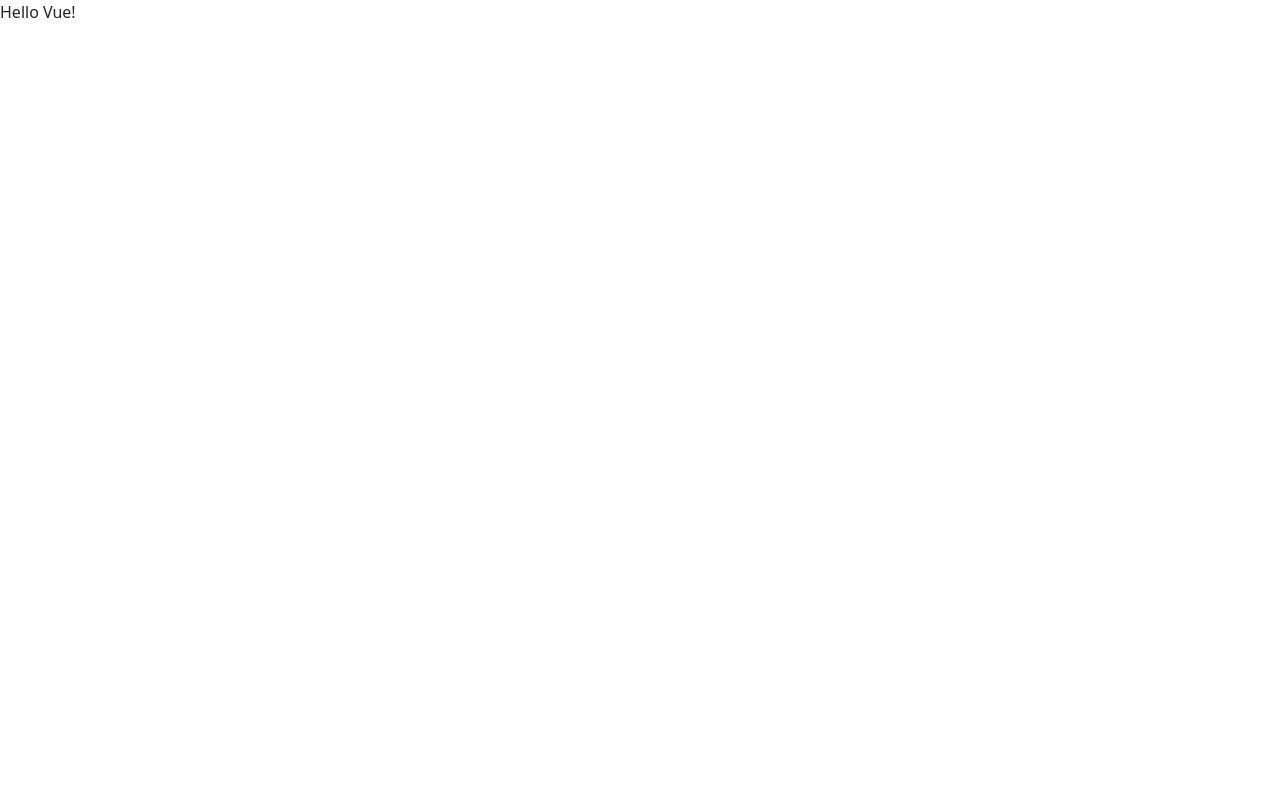
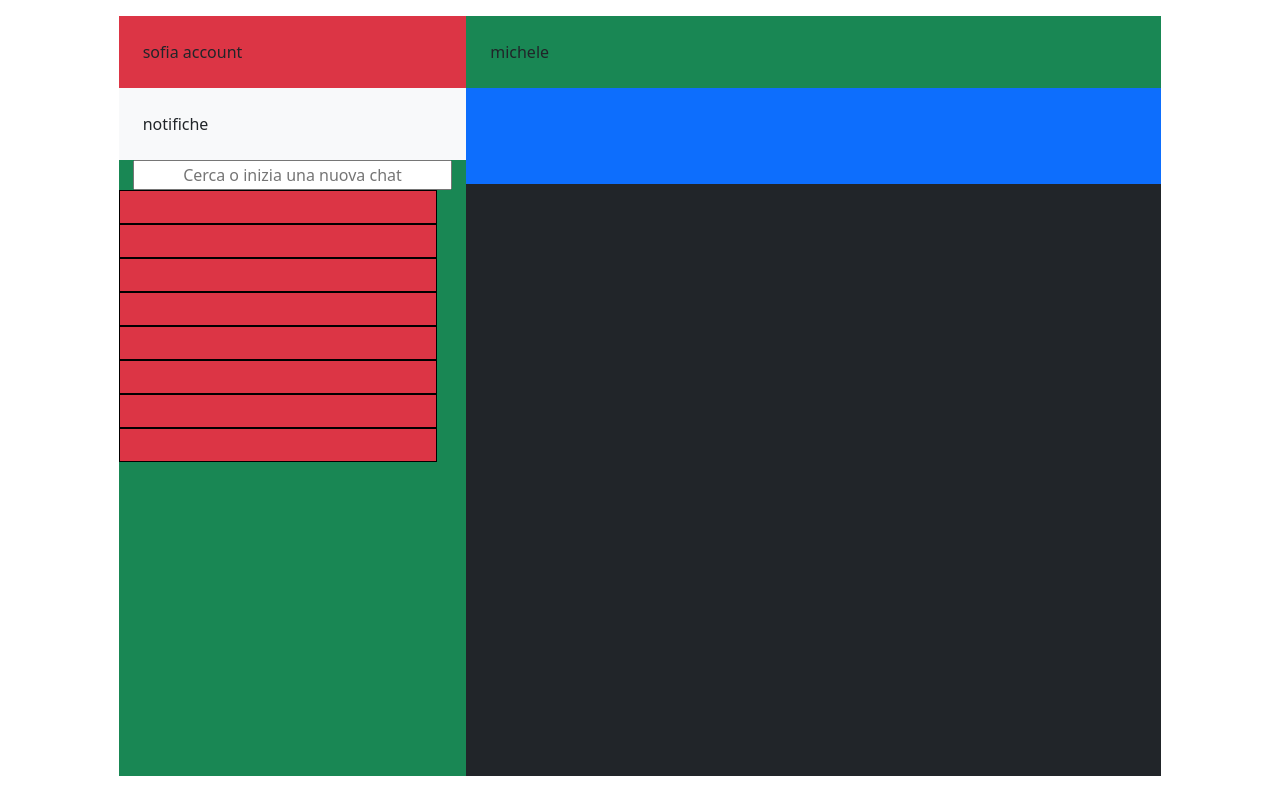
Before and after one commit to LucaMarchesani/vue-boolzapp, a plain HTML site: page index.html in a window 1280 px wide. Drawn offline with nearby package versions, Linux system fonts and the light colour scheme.

Commit message:
structure

```diff
--- a/css/style.css
+++ b/css/style.css
@@ -0,0 +1,12 @@
+div.contacts{
+    height: 95vh;
+}
+
+div.contact{
+    border: 1px solid black;
+}
+
+div.chat{
+    height: 95vh;
+
+}
--- a/index.html
+++ b/index.html
@@ -1,23 +1,60 @@
 <!DOCTYPE html>
 <html lang="en">
+
 <head>
     <meta charset="UTF-8">
     <meta http-equiv="X-UA-Compatible" content="IE=edge">
     <meta name="viewport" content="width=device-width, initial-scale=1.0">
     <title>Document</title>
     <!-- BOOTSTRAP 5.0 -->
-    <link href="https://cdn.jsdelivr.net/npm/bootstrap@5.0.2/dist/css/bootstrap.min.css" rel="stylesheet" integrity="sha384-EVSTQN3/azprG1Anm3QDgpJLIm9Nao0Yz1ztcQTwFspd3yD65VohhpuuCOmLASjC" crossorigin="anonymous">
+    <link href="https://cdn.jsdelivr.net/npm/bootstrap@5.0.2/dist/css/bootstrap.min.css" rel="stylesheet"
+        integrity="sha384-EVSTQN3/azprG1Anm3QDgpJLIm9Nao0Yz1ztcQTwFspd3yD65VohhpuuCOmLASjC" crossorigin="anonymous">
     <!-- GOOGLE FONTS -->
     <!-- CUSTOM STYLE CSS -->
     <link rel="stylesheet" href="./css/style.css">
 </head>
+
 <body>
     <div id="app">
-        {{message}}
+        <main>
+            <div class="container-fluid mt-3 col-10 d-flex">
+                <div class="contacts col-4 bg-success">
+                    <div class="account col-12 p-4 bg-danger">
+                        sofia account
+                    </div>
+                    <div class="account col-12 p-4 bg-light">
+                        notifiche
+                    </div>
+                    <div class="d-flex justify-content-center align-content-center">
+                        <input type="text" name="search" class="col-11 text-center" placeholder="Cerca o inizia una nuova chat">
+                    </div>
+                    <div class="contact col-11 p-3 bg-danger"></div>
+                    <div class="contact col-11 p-3 bg-danger"></div>
+                    <div class="contact col-11 p-3 bg-danger"></div>
+                    <div class="contact col-11 p-3 bg-danger"></div>
+                    <div class="contact col-11 p-3 bg-danger"></div>
+                    <div class="contact col-11 p-3 bg-danger"></div>
+                    <div class="contact col-11 p-3 bg-danger"></div>
+                    <div class="contact col-11 p-3 bg-danger"></div>
+                </div>
+                <div class="chat col-8 bg-dark">
+                    <div class="account col-12 p-4 bg-success">
+                        michele
+                    </div>
+                    <div class="text-area col-12 p-5 bg-primary"></div>
+
+
+                </div>
+
+            </div>
+        </main>
+
+
     </div>
 
 
     <script src="https://unpkg.com/vue@3/dist/vue.global.js"></script>
     <script src="./main/script.js"></script>
 </body>
+
 </html>
--- a/main/script.js
+++ b/main/script.js
@@ -3,7 +3,7 @@ const {createApp} = Vue;
 createApp({
     data() {
       return {
-        message: 'Hello Vue!'
+
       }
     }
   }).mount('#app')
```
